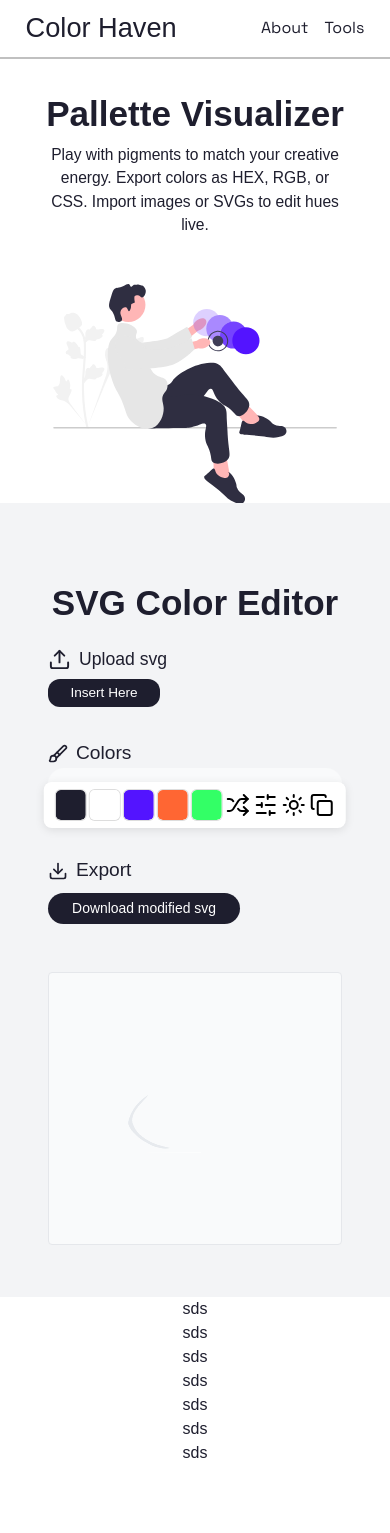
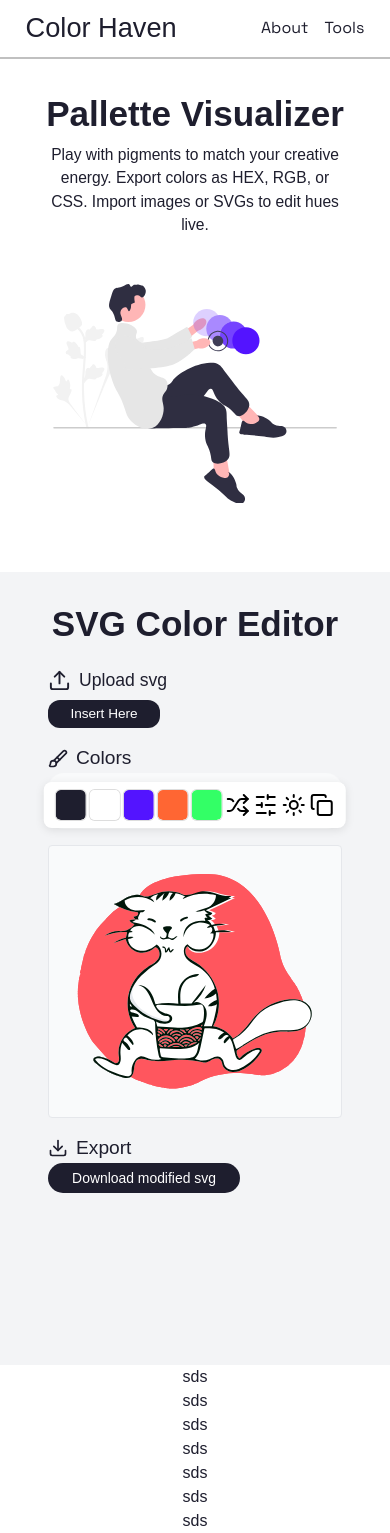
Before and after one commit to tempestmeow/ColorHaven, a Next.js app: page / in a window 390 px wide. Before the commit the page ends 1465 px from the top, so only its background shows below. Built offline with nearby package versions, Linux system fonts and the light colour scheme; a web font is replaced by a local one.

Commit message:
finally made p2(the svg color edit section) responsive

```diff
--- a/src/app/globals.css
+++ b/src/app/globals.css
@@ -146,11 +146,23 @@
   .preview-container {
     height: 25rem;
   }
+
+  .editor-nav-container {
+    gap: 1rem;
+  }
+
+  .svg-edit-container {
+    padding-top: 5.3rem;
+  }
 }
 
 @media (max-width: 500px) {
   .preview-container {
     height: 70vw;
+  }
+  .svg-edit-container {
+    padding-top: 2rem;
+    margin-top: 4.3rem;
   }
 }
 
@@ -160,8 +172,24 @@
   } */
 }
 
+.export-short {
+  display: none;
+}
+
 @media (max-width: 800px) {
   .p2-container {
     flex-direction: column;
+    gap: 1rem;
+  }
+
+  .export-short {
+    display: block;
+  }
+  .export-wide {
+    display: none;
+  }
+
+  .svg-edit-container {
+    padding-bottom: 2rem;
   }
 }
--- a/src/app/page.js
+++ b/src/app/page.js
@@ -255,7 +255,7 @@
             />
           </div>
         </div>
-        <div className="p2 min-h-[94vh] flex px-12 w-[100%] pt-[5rem] bg-gray-100">
+        <div className="p2 min-h-[94vh] flex px-12 w-[100%] pt-[5rem] bg-gray-100 svg-edit-container">
           <div className="flex flex-col w-[100%] gap-[1.5rem]">
             <div
               className="p1-title flex items-center justify-center text-4xl font-bold
@@ -264,7 +264,7 @@
               SVG Color Editor
             </div>
             <div className="p2-container flex justify-center gap-[3rem] text-md ">
-              <div className="flex flex-col gap-[2rem]">
+              <div className="flex flex-col gap-[2rem] editor-nav-container">
                 <div className="flex flex-col gap-[.4rem]">
                   <h2 className="flex items-center text-[1.1rem]">
                     <Upload size={23} className="mr-2" />
@@ -293,7 +293,7 @@
                     <span>Colors</span>
                   </h2>
                   {colors.length === 0 ? null : (
-                    <div className="grid grid-cols-5 gap-2 bg-gray-50 rounded-2xl p-2">
+                    <div className="grid grid-cols-4 gap-2 bg-gray-50 rounded-2xl p-2 place-items-center">
                       {colors.map((colorObj, index) => (
                         <div
                           key={index}
@@ -312,7 +312,7 @@
                     </div>
                   )}
                 </div>
-                <div className="flex flex-col gap-[.5rem]">
+                <div className="flex flex-col gap-[.5rem] export-wide">
                   <h2 className="flex items-center text-[1.2rem] ">
                     <Download size={20} className="mr-2" />
                     Export
@@ -325,13 +325,26 @@
                   </div>
                 </div>
               </div>
-
-              <div className=" preview-container border border-gray-200 rounded p-4 bg-gray-50 flex items-center justify-center w-full max-w-[600px] h-auto">
-                <div className="w-full h-auto flex justify-center">
+              <div className="flex flex-col gap-[1rem] items-center">
+                <div className="preview-container border border-gray-200 rounded p-4 bg-gray-50 flex items-center justify-center w-full max-w-[600px] h-auto">
+                  <div className="w-full h-auto flex justify-center">
+                    <div
+                      className="w-full h-auto flex justify-center"
+                      dangerouslySetInnerHTML={{ __html: previewSvg }}
+                    />
+                  </div>
+                </div>
+                <div className="flex flex-col gap-[.5rem] export-short self-start">
+                  <h2 className="flex items-center text-[1.2rem] ">
+                    <Download size={20} className="mr-2" />
+                    Export
+                  </h2>
                   <div
-                    className="w-full h-auto flex justify-center"
-                    dangerouslySetInnerHTML={{ __html: previewSvg }}
-                  />
+                    onClick={exportSvg}
+                    className="bg-[#1E1E2E] w-[12rem] text-white text-[.87rem] text-center flex justify-center items-center rounded-[20px] py-[.3rem] cursor-pointer"
+                  >
+                    Download modified svg
+                  </div>
                 </div>
               </div>
             </div>
```
Also changed, not shown: public/Illustration.svg.
